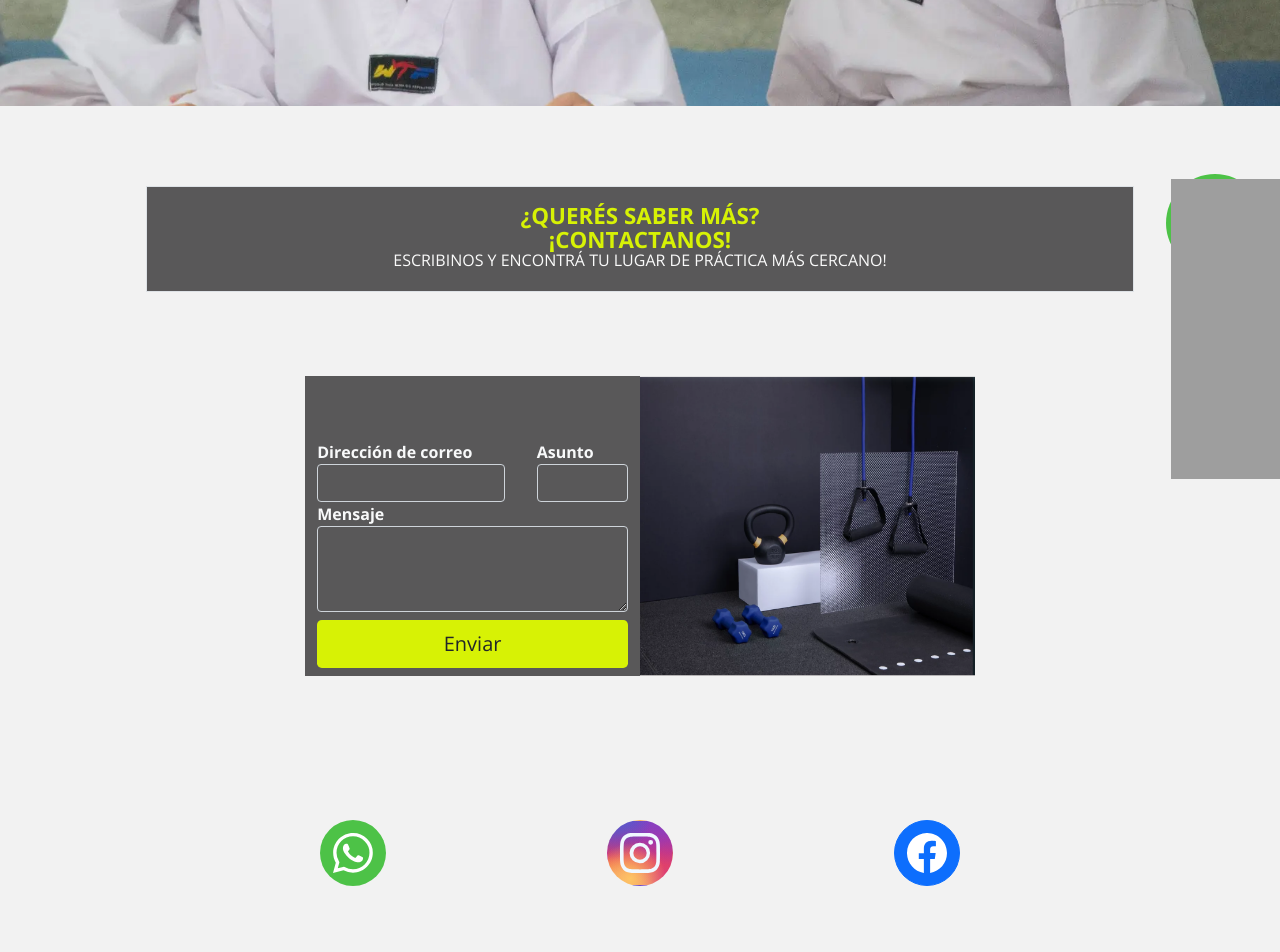
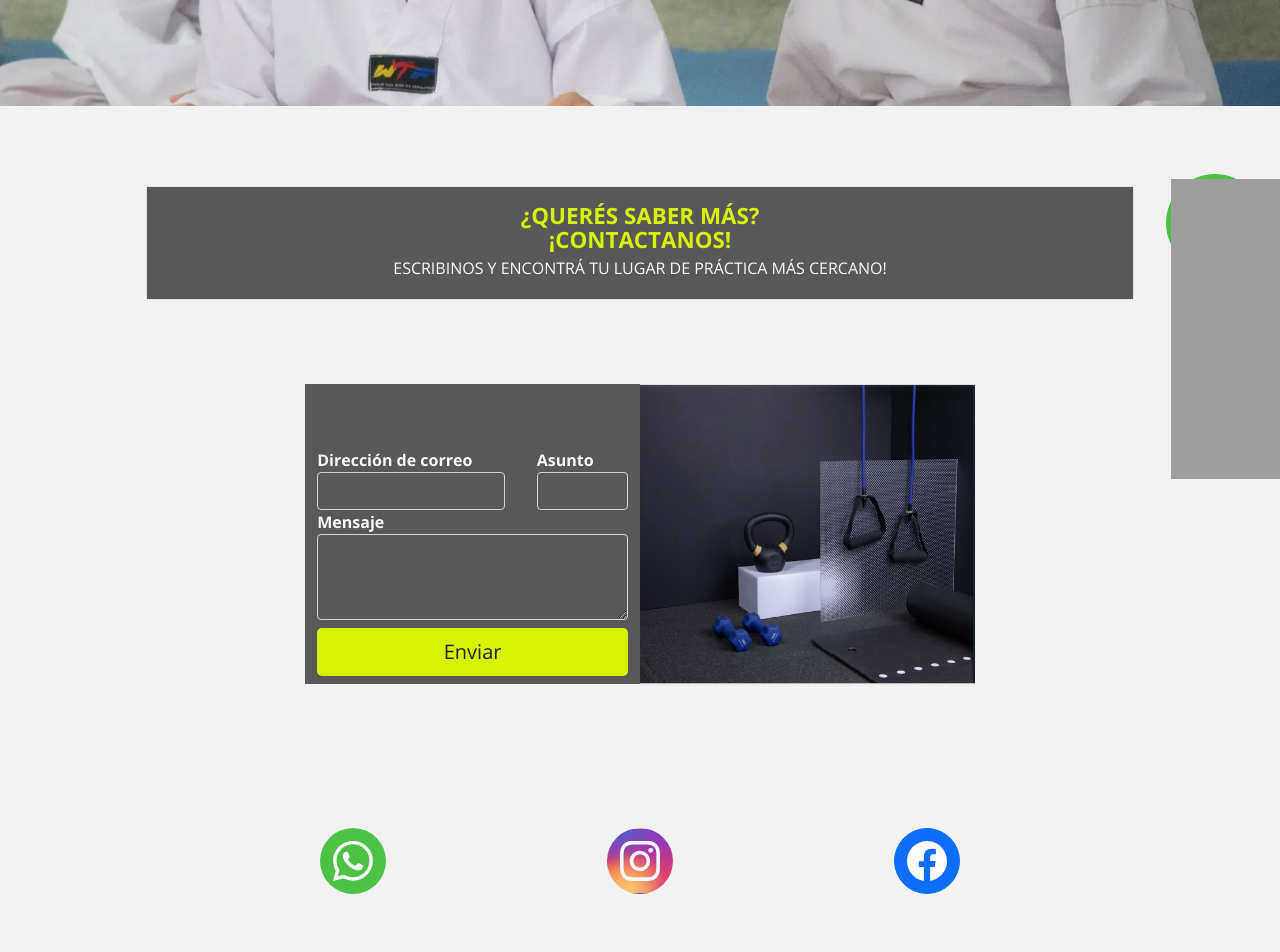
Before and after one commit to infosergio2020/Laplatatkd, a Flask app: page /contacto in a window 1280 px wide. Shown: the part 514-1466 px from the top of the page. Run offline with Flask 2, Linux system fonts and the light colour scheme; some libraries are stand-ins or nearby versions; grey boxes are pictures that could not be loaded.

Commit message:
agregue salto de linea

```diff
--- a/templates/contacto.html
+++ b/templates/contacto.html
@@ -9,7 +9,7 @@
     <div id="kukkiwon" class="centrar-text bg-p-light py-3 text-center border anchuraCard">
       <h1 class="txt-color-sl">¿Querés saber más?</h1>
       <h2 class="txt-color-sl">¡Contactanos!</h2>
-      <h3 class="tam_h2">Escribinos y encontrá tu lugar de práctica más cercano!</h3>
+      <h3 class="tam_h2 my-2">Escribinos y encontrá tu lugar de práctica más cercano!</h3>
     </div>
   </div>
     <div class="row mt-1 mb-4">
```
